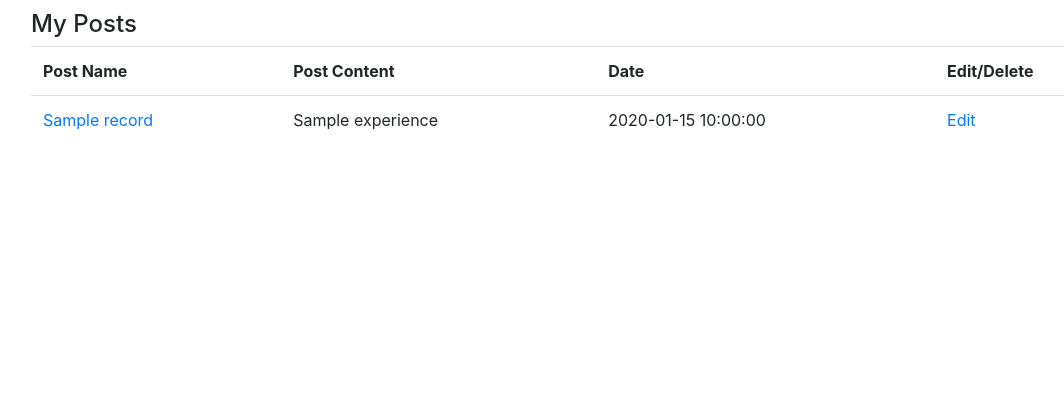
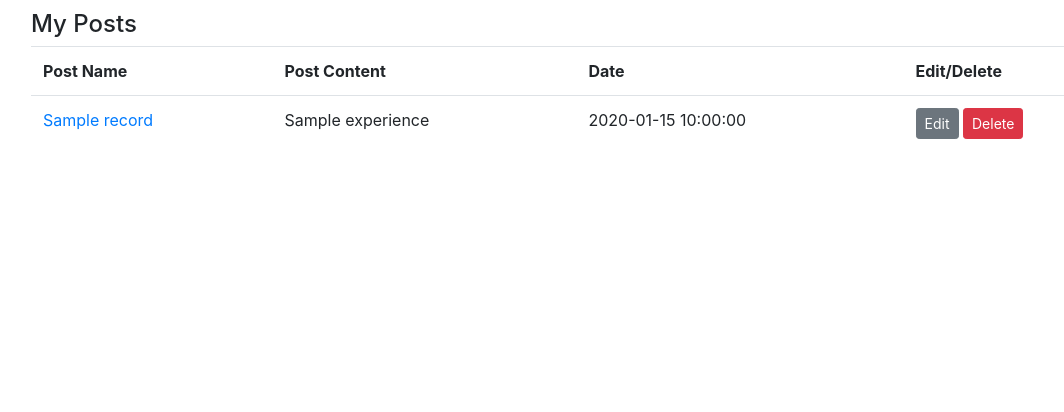
Before and after one commit to WorkingEdge/MS3_GMResource, a Flask app: template templates/profile.html in a window 1280 px wide. Shown: the part 388-800 px from the top of the page, without its empty margins (54-1118 px from the left). Run offline with Flask 2, Linux system fonts and the light colour scheme; the template is opened without the code that fills it: most values are stand-ins (such as "Sample title", 1, 10 or a date in 2020); some libraries are stand-ins or nearby versions.

Commit message:
Add delete button for records on profile page

```diff
--- a/templates/profile.html
+++ b/templates/profile.html
@@ -14,11 +14,32 @@
 
       {% for record in records %}
     <tr>
-        <td><a href="{{ url_for('show_record', record_id = record._id) }}">{{record.common_name}}</td>
+        <td><a href="{{ url_for('show_record', record_id = record._id) }}">{{record.common_name}}</a></td>
         <td>{{ record.experience}}</td>
         <td>{{ record.added_date}}</td>
-        <td><a href="{{ url_for('edit_record', record_id = record._id) }}">Edit</td>
+        <td><a class="btn btn-secondary btn-sm" href="{{ url_for('edit_record', record_id = record._id) }}">Edit</a>
+            <button type="button" class="btn btn-danger btn-sm" data-toggle="modal" data-target="#confirmDeleteModal">Delete</button>
+        </td>
     </tr>
     {% endfor %}
-
+<!-- Confirm Delete Modal -->
+<div class="modal fade" id="confirmDeleteModal" tabindex="-1" role="dialog" aria-labelledby="confirmDeleteModalTitle" aria-hidden="true">
+    <div class="modal-dialog modal-dialog-centered" role="document">
+      <div class="modal-content">
+        <div class="modal-header">
+          <h5 class="modal-title" id="confirmDeleteModalTitle">Delete this record?</h5>
+          <button type="button" class="close" data-dismiss="modal" aria-label="Close">
+            <span aria-hidden="true">&times;</span>
+          </button>
+        </div>
+        <div class="modal-body">
+          <p>Deleting the record removes it permanently, together with all associated comments.</p>
+        </div>
+        <div class="modal-footer">
+          <button type="button" class="btn btn-secondary" data-dismiss="modal">Cancel</button>
+          <form action="{{ url_for('delete_record', record_id = record._id) }}" method="POST"><input type="submit" class="btn btn-danger" value="Delete"></form>
+        </div>
+      </div>
+    </div>
+  </div>
 {% endblock%}
```
